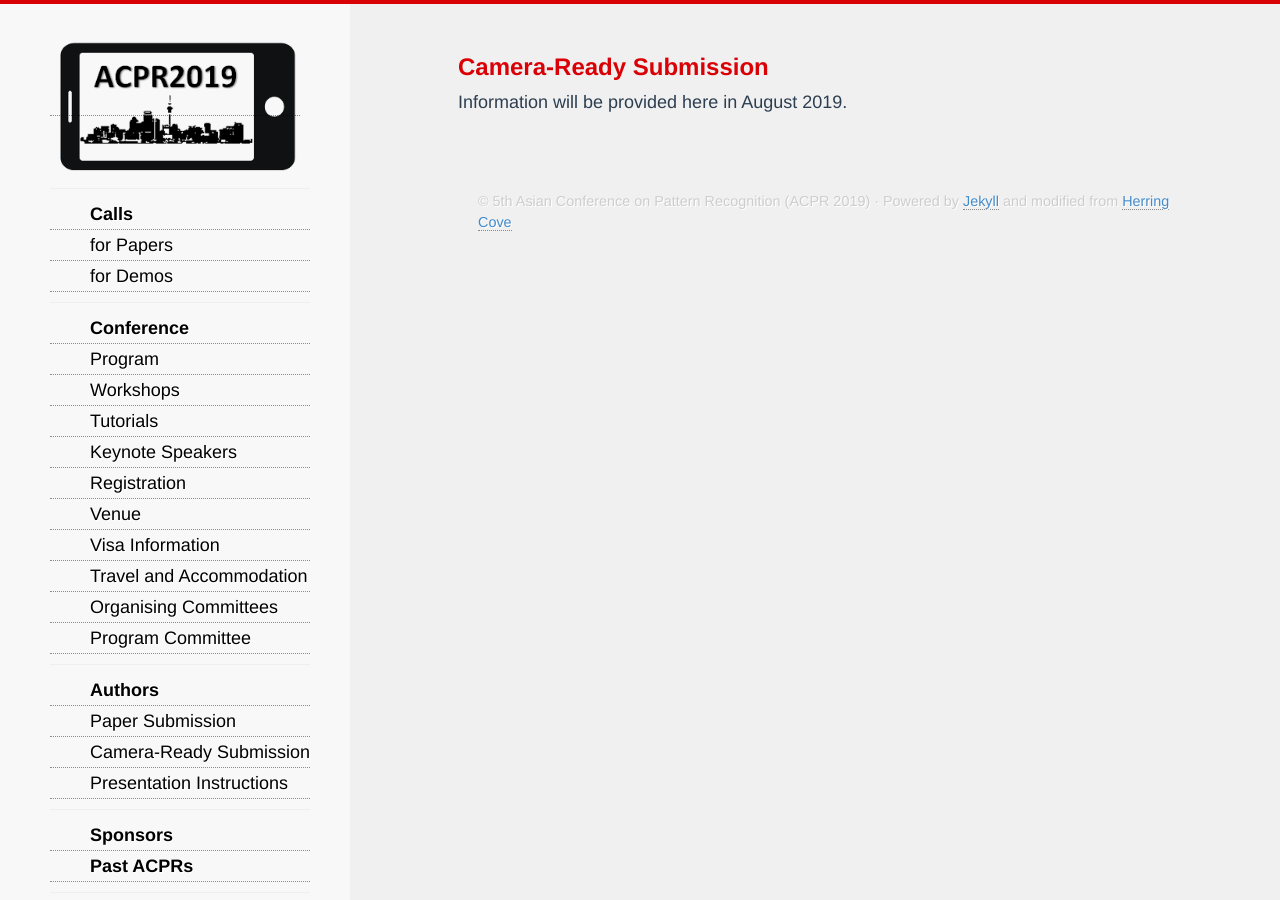
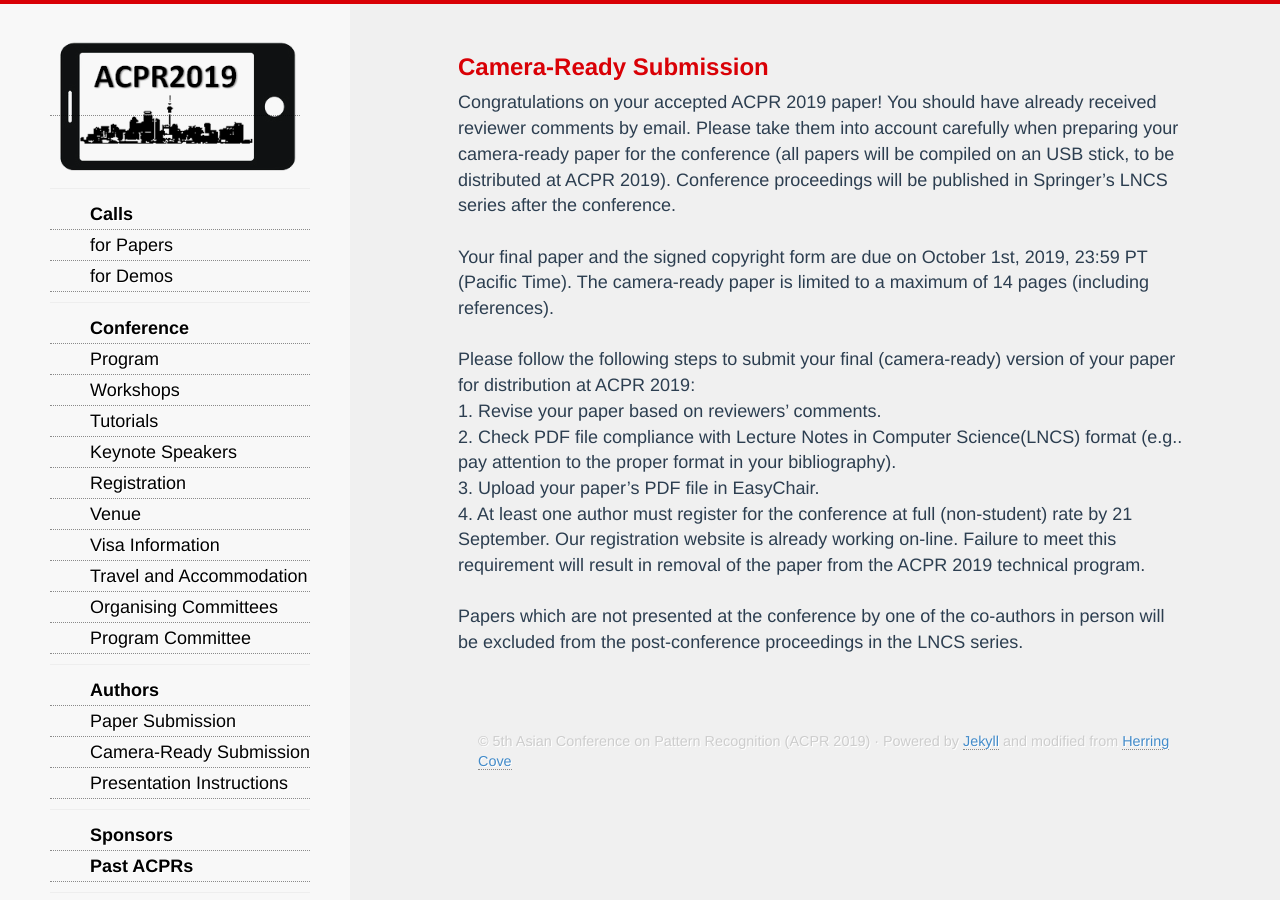
Before and after one commit to AndrewChenUoA/ACPR2019, a Jekyll site: the page built from camera-ready.html, in a window 1280 px wide. Built offline with Jekyll 4.4.1, drawn with Linux system fonts in a browser that asks for light colours; nearby versions of some CDN libraries; Markdown is read by kramdown in place of the engine named in the settings.

Commit message:
Add camera-ready instructions

```diff
--- a/camera-ready.html
+++ b/camera-ready.html
@@ -3,5 +3,12 @@ title: ACPR 2019 - The 5th Asian Conference on Pattern Recognition
 ---
 <div>
 <h3>Camera-Ready Submission</h3>
-Information will be provided here in August 2019.
+Congratulations on your accepted ACPR 2019 paper! You should have already received reviewer comments by email. Please take them into account carefully when preparing your camera-ready paper for the conference (all papers will be compiled on an USB stick, to be distributed at ACPR 2019). Conference proceedings will be published in Springer’s LNCS series after the conference.<br/><br/>
+Your final paper and the signed copyright form are due on October 1st, 2019, 23:59 PT (Pacific Time). The camera-ready paper is limited to a maximum of 14 pages (including references).<br/><br/>
+Please follow the following steps to submit your final (camera-ready) version of your paper for distribution at ACPR 2019:<br/>
+1.	Revise your paper based on reviewers’ comments.<br/>
+2.	Check PDF file compliance with Lecture Notes in Computer Science(LNCS) format (e.g.. pay attention to the proper format in your bibliography).<br/>
+3.	Upload your paper’s PDF file in EasyChair.<br/>
+4.	At least one author must register for the conference at full (non-student) rate by 21 September. Our registration website is already working on-line. Failure to meet this requirement will result in removal of the paper from the ACPR 2019 technical program.<br/><br/>
+Papers which are not presented at the conference by one of the co-authors in person will be excluded from the post-conference proceedings in the LNCS series.
 </div>
```
